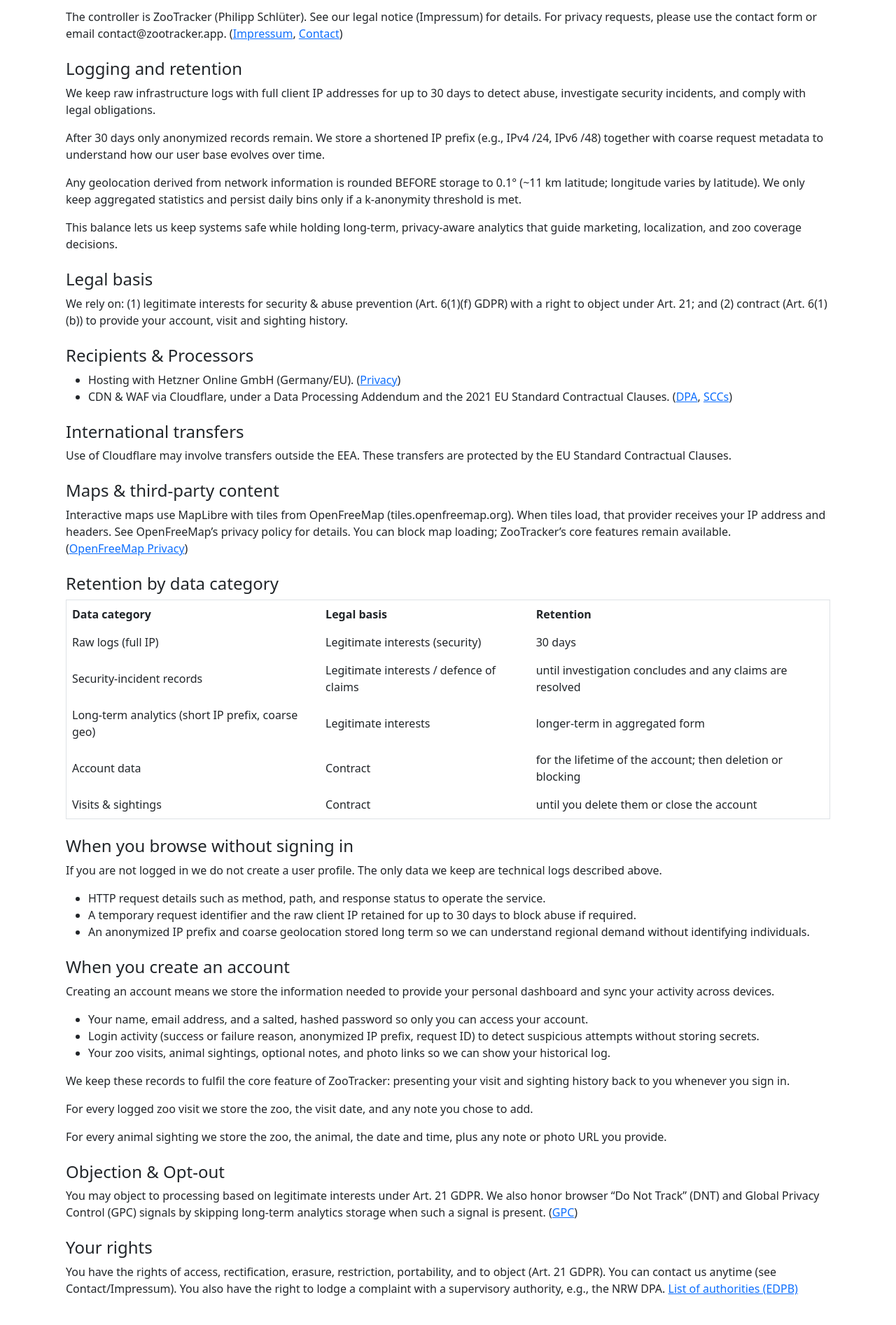
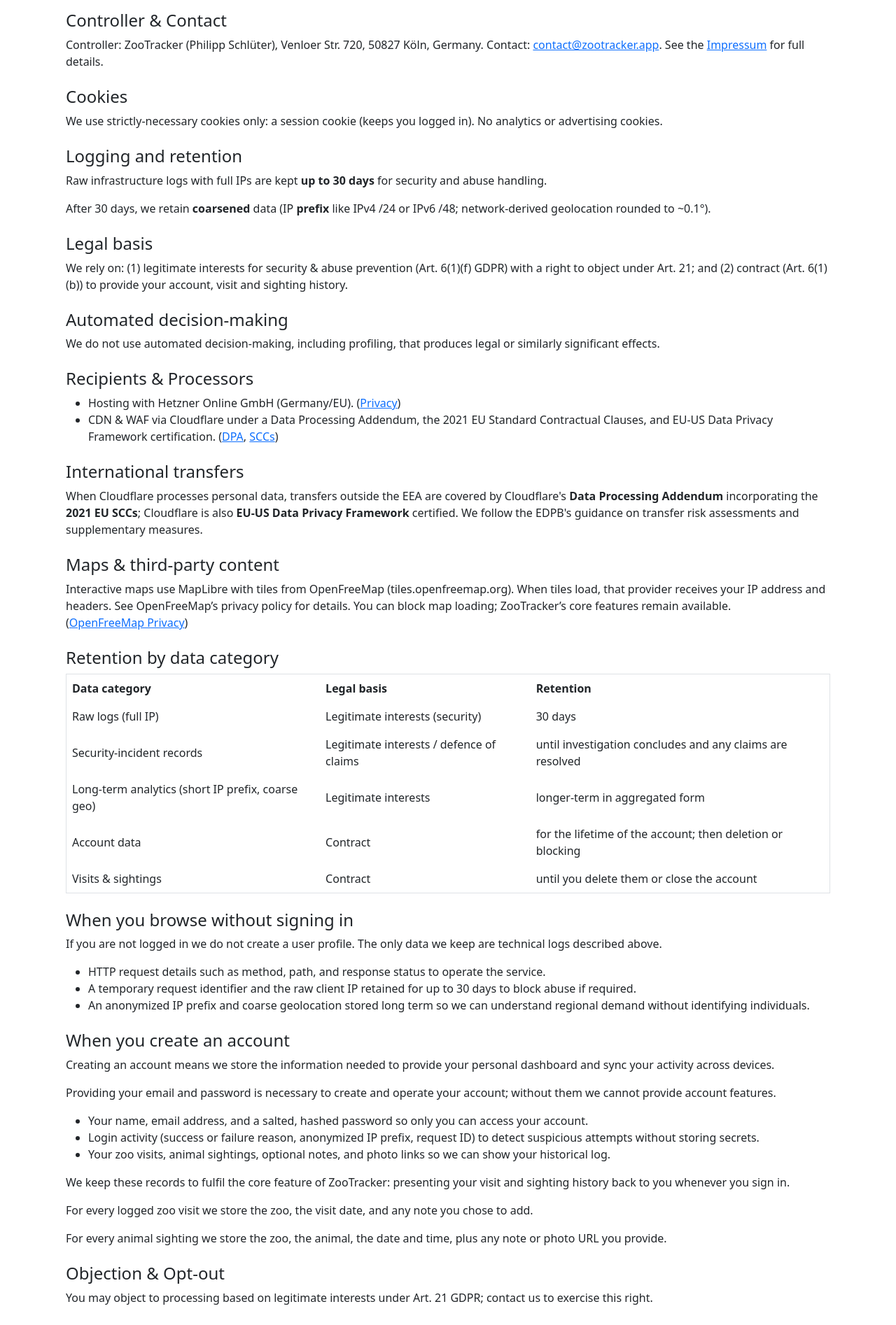
Before and after one commit to roink/zootracker-uptime, a React (Vite) app in the folder frontend/: page /en/data-protection in a window 1280 px wide. Shown: the part 231-2125 px from the top of the page at 70% size. Built offline with nearby package versions, Linux system fonts and the light colour scheme; no server answers.

Commit message:
Adjust data protection locale text and routing

```diff
--- a/frontend/src/locales/de/common.json
+++ b/frontend/src/locales/de/common.json
@@ -68,30 +68,37 @@
   "dataProtectionPage": {
     "title": "Datenschutz",
     "seoDescription": "Erfahren Sie, wie ZooTracker DSGVO-Grundsätze umsetzt, Protokolle verarbeitet und Sichtungen speichert.",
+    "lastUpdated": "Zuletzt aktualisiert: 22. September 2025.",
     "intro": "Wir schützen Ihre personenbezogenen Daten und halten uns an die DSGVO. Auf dieser Seite erklären wir, welche Daten wir speichern, wie lange wir sie aufbewahren und zu welchem Zweck wir sie verarbeiten.",
     "controller": {
       "title": "Verantwortlicher & Kontakt",
-      "text": "Verantwortlich ist ZooTracker (Philipp Schlüter). Die Anbieterkennzeichnung (Impressum) finden Sie unter „Impressum“. Für Anfragen zum Datenschutz nutzen Sie bitte das Kontaktformular oder schreiben Sie an contact@zootracker.app."
+      "text": "Verantwortlicher: ZooTracker (Philipp Schlüter), Venloer Str. 720, 50827 Köln, Deutschland. Kontakt: <email>contact@zootracker.app</email>. Vollständige Angaben im <impressum>Impressum</impressum>."
+    },
+    "cookies": {
+      "title": "Cookies",
+      "text": "Wir setzen ausschließlich unbedingt erforderliche Cookies ein: ein Sitzungscookie (hält Sie angemeldet). Keine Analyse- oder Werbe-Cookies."
     },
     "logging": {
       "title": "Protokollierung und Aufbewahrung",
-      "raw": "Wir bewahren Rohprotokolle mit vollständigen IP-Adressen bis zu 30 Tage lang auf, um Missbrauch zu erkennen, Sicherheitsvorfälle zu untersuchen und gesetzlichen Pflichten nachzukommen.",
-      "anonymized": "Nach 30 Tagen bleiben nur anonymisierte Einträge erhalten. Wir speichern das maskierte /24- (IPv4) bzw. gekürzte IPv6-Präfix (z. B. /48) gemeinsam mit groben Anfrage-Metadaten, um Veränderungen unserer Nutzerschaft langfristig zu verstehen.",
-      "geolocation": "Geolokalisierungsdaten aus Netzwerk-Informationen runden wir VOR der Speicherung auf 0,1° (≈ 11 km in der Breite; die Länge variiert mit dem Breitengrad) und speichern nur aggregierte Auswertungen. Tages-Statistiken werden nur dauerhaft gespeichert, wenn ein Schwellenwert (k-Anonymität) erreicht ist.",
-      "justification": "So halten wir unsere Systeme sicher und besitzen dennoch langfristige, datenschutzfreundliche Analysen für Marketing-, Lokalisierungs- und Zoo-Schwerpunktentscheidungen."
+      "raw": "Rohprotokolle der Infrastruktur mit vollständigen IP-Adressen speichern wir <strong>bis zu 30 Tage</strong> lang zur Sicherstellung der Sicherheit und Missbrauchsabwehr.",
+      "anonymized": "Nach 30 Tagen behalten wir nur <strong>vergröberte</strong> Daten (IP-<strong>Präfix</strong> wie IPv4 /24 oder IPv6 /48; netzbasierte Geolokation auf ~0,1° gerundet)."
     },
     "legalBasis": {
       "title": "Rechtsgrundlage",
       "text": "Wir verarbeiten Daten auf folgenden Rechtsgrundlagen: (1) Betriebssicherheit & Missbrauchsabwehr: berechtigtes Interesse (Art. 6 Abs. 1 lit. f DSGVO) mit Widerspruchsrecht nach Art. 21 DSGVO; (2) Konto, Besuche & Sichtungen: Vertragserfüllung (Art. 6 Abs. 1 lit. b DSGVO)."
     },
+    "automated": {
+      "title": "Automatisierte Entscheidungen",
+      "text": "Wir setzen keine automatisierten Entscheidungen einschließlich Profiling ein, die rechtliche oder ähnlich erhebliche Wirkungen entfalten."
+    },
     "processors": {
       "title": "Empfänger & Auftragsverarbeiter",
       "hetzner": "Hosting bei Hetzner Online GmbH (Deutschland/EU).",
-      "cloudflare": "Content Delivery & WAF über Cloudflare, mit Datenverarbeitungsvereinbarung und Standardvertragsklauseln."
+      "cloudflare": "Content Delivery & WAF über Cloudflare mit Datenverarbeitungsvereinbarung, den EU-Standardvertragsklauseln 2021 und EU-US Data Privacy Framework-Zertifizierung."
     },
     "transfers": {
       "title": "Datenübermittlungen in Drittländer",
-      "text": "Bei Nutzung von Cloudflare kann es zu Übermittlungen außerhalb des EWR kommen. Diese sind durch EU-Standardvertragsklauseln abgesichert."
+      "text": "Wenn Cloudflare personenbezogene Daten verarbeitet, werden Übermittlungen außerhalb des EWR durch Cloudflares <strong>Data Processing Addendum</strong> mit den <strong>EU-Standardvertragsklauseln 2021</strong> abgesichert; Cloudflare ist zudem nach dem <strong>EU-US Data Privacy Framework</strong> zertifiziert. Wir folgen den Leitlinien des EDSA zu Transfer-Folgenabschätzungen und ergänzenden Maßnahmen."
     },
     "maps": {
       "title": "Karten & Drittanbieter-Inhalte",
@@ -120,6 +127,7 @@
     "loggedIn": {
       "title": "Wenn Sie ein Konto anlegen",
       "description": "Mit einem Konto speichern wir die Informationen, die wir für Ihr persönliches Dashboard und die geräteübergreifende Synchronisierung benötigen.",
+      "requirement": "Ihre E-Mail-Adresse und Ihr Passwort sind erforderlich, um Ihr Konto anzulegen und zu betreiben; ohne diese Angaben können wir keine Konto-Funktionen bereitstellen.",
       "items": {
         "account": "Ihren Namen, Ihre E-Mail-Adresse und ein gesalzenes, gehashtes Passwort, damit nur Sie auf Ihr Konto zugreifen können.",
         "security": "Anmeldeaktivitäten (Erfolgs- oder Fehlergrund, anonymisiertes IP-Präfix, Anfrage-ID), um verdächtige Versuche ohne Geheimnisse zu protokollieren.",
@@ -131,11 +139,11 @@
     },
     "optOut": {
       "title": "Widerspruch & Opt-out",
-      "text": "Sie können der Verarbeitung zu Zwecken berechtigter Interessen nach Art. 21 DSGVO widersprechen. Zudem respektieren wir „Do Not Track“ (DNT) und Global Privacy Control (GPC) Signale, indem wir keine langfristigen Analysedaten speichern, wenn ein solches Signal aktiv ist."
+      "text": "Sie können der Verarbeitung auf Grundlage berechtigter Interessen nach Art. 21 DSGVO widersprechen; kontaktieren Sie uns zur Ausübung dieses Rechts."
     },
     "rights": {
       "title": "Ihre Rechte",
-      "text": "Sie haben insbesondere das Recht auf Auskunft, Berichtigung, Löschung, Einschränkung, Datenübertragbarkeit sowie Widerspruch (Art. 21 DSGVO). Sie können sich jederzeit an uns wenden (Kontakt/Impressum). Außerdem haben Sie das Recht, sich bei einer Aufsichtsbehörde zu beschweren, z. B. bei der LDI NRW."
+      "text": "Sie haben insbesondere das Recht auf Auskunft, Berichtigung, Löschung, Einschränkung, Datenübertragbarkeit sowie Widerspruch (Art. 21 DSGVO). Sie können sich jederzeit an uns wenden (Kontakt/Impressum). Sie können sich bei jeder EU-Aufsichtsbehörde beschweren; vor Ort ist dies die <authority>Landesbeauftragte für Datenschutz und Informationsfreiheit NRW</authority>."
     }
   }
 }
--- a/frontend/src/locales/en/common.json
+++ b/frontend/src/locales/en/common.json
@@ -68,30 +68,37 @@
   "dataProtectionPage": {
     "title": "Data Protection",
     "seoDescription": "Learn how ZooTracker applies GDPR principles, handles logs, and stores user sightings.",
+    "lastUpdated": "Last updated: 22 September 2025.",
     "intro": "We protect your personal data and follow the GDPR. This page outlines what we store, how long we keep it, and why we process it.",
     "controller": {
       "title": "Controller & Contact",
-      "text": "The controller is ZooTracker (Philipp Schlüter). See our legal notice (Impressum) for details. For privacy requests, please use the contact form or email contact@zootracker.app."
+      "text": "Controller: ZooTracker (Philipp Schlüter), Venloer Str. 720, 50827 Köln, Germany. Contact: <email>contact@zootracker.app</email>. See the <impressum>Impressum</impressum> for full details."
+    },
+    "cookies": {
+      "title": "Cookies",
+      "text": "We use strictly-necessary cookies only: a session cookie (keeps you logged in). No analytics or advertising cookies."
     },
     "logging": {
       "title": "Logging and retention",
-      "raw": "We keep raw infrastructure logs with full client IP addresses for up to 30 days to detect abuse, investigate security incidents, and comply with legal obligations.",
-      "anonymized": "After 30 days only anonymized records remain. We store a shortened IP prefix (e.g., IPv4 /24, IPv6 /48) together with coarse request metadata to understand how our user base evolves over time.",
-      "geolocation": "Any geolocation derived from network information is rounded BEFORE storage to 0.1° (~11 km latitude; longitude varies by latitude). We only keep aggregated statistics and persist daily bins only if a k-anonymity threshold is met.",
-      "justification": "This balance lets us keep systems safe while holding long-term, privacy-aware analytics that guide marketing, localization, and zoo coverage decisions."
+      "raw": "Raw infrastructure logs with full IPs are kept <strong>up to 30 days</strong> for security and abuse handling.",
+      "anonymized": "After 30 days, we retain <strong>coarsened</strong> data (IP <strong>prefix</strong> like IPv4 /24 or IPv6 /48; network-derived geolocation rounded to ~0.1°)."
     },
     "legalBasis": {
       "title": "Legal basis",
       "text": "We rely on: (1) legitimate interests for security & abuse prevention (Art. 6(1)(f) GDPR) with a right to object under Art. 21; and (2) contract (Art. 6(1)(b)) to provide your account, visit and sighting history."
     },
+    "automated": {
+      "title": "Automated decision-making",
+      "text": "We do not use automated decision-making, including profiling, that produces legal or similarly significant effects."
+    },
     "processors": {
       "title": "Recipients & Processors",
       "hetzner": "Hosting with Hetzner Online GmbH (Germany/EU).",
-      "cloudflare": "CDN & WAF via Cloudflare, under a Data Processing Addendum and the 2021 EU Standard Contractual Clauses."
+      "cloudflare": "CDN & WAF via Cloudflare under a Data Processing Addendum, the 2021 EU Standard Contractual Clauses, and EU-US Data Privacy Framework certification."
     },
     "transfers": {
       "title": "International transfers",
-      "text": "Use of Cloudflare may involve transfers outside the EEA. These transfers are protected by the EU Standard Contractual Clauses."
+      "text": "When Cloudflare processes personal data, transfers outside the EEA are covered by Cloudflare's <strong>Data Processing Addendum</strong> incorporating the <strong>2021 EU SCCs</strong>; Cloudflare is also <strong>EU-US Data Privacy Framework</strong> certified. We follow the EDPB's guidance on transfer risk assessments and supplementary measures."
     },
     "maps": {
       "title": "Maps & third-party content",
@@ -120,6 +127,7 @@
     "loggedIn": {
       "title": "When you create an account",
       "description": "Creating an account means we store the information needed to provide your personal dashboard and sync your activity across devices.",
+      "requirement": "Providing your email and password is necessary to create and operate your account; without them we cannot provide account features.",
       "items": {
         "account": "Your name, email address, and a salted, hashed password so only you can access your account.",
         "security": "Login activity (success or failure reason, anonymized IP prefix, request ID) to detect suspicious attempts without storing secrets.",
@@ -131,11 +139,11 @@
     },
     "optOut": {
       "title": "Objection & Opt-out",
-      "text": "You may object to processing based on legitimate interests under Art. 21 GDPR. We also honor browser “Do Not Track” (DNT) and Global Privacy Control (GPC) signals by skipping long-term analytics storage when such a signal is present."
+      "text": "You may object to processing based on legitimate interests under Art. 21 GDPR; contact us to exercise this right."
     },
     "rights": {
       "title": "Your rights",
-      "text": "You have the rights of access, rectification, erasure, restriction, portability, and to object (Art. 21 GDPR). You can contact us anytime (see Contact/Impressum). You also have the right to lodge a complaint with a supervisory authority, e.g., the NRW DPA."
+      "text": "You have the rights of access, rectification, erasure, restriction, portability, and to object (Art. 21 GDPR). You can contact us anytime (see Contact/Impressum). You can lodge a complaint with any EU supervisory authority; locally this is the <authority>Landesbeauftragte für Datenschutz und Informationsfreiheit NRW</authority>."
     }
   }
 }
--- a/frontend/src/pages/DataProtection.jsx
+++ b/frontend/src/pages/DataProtection.jsx
@@ -1,9 +1,14 @@
 import { Trans, useTranslation } from 'react-i18next';
+import { useParams } from 'react-router-dom';
 import Seo from '../components/Seo';
 
 // Detailed data protection information for the application.
 export default function DataProtectionPage() {
   const { t, i18n } = useTranslation();
+  const { lang } = useParams();
+  const locale = (lang ?? i18n.language ?? 'en');
+  const langSegment = locale.split('-')[0] || 'en';
+  const impressumHref = `/${langSegment}/impress`;
 
   return (
     <div className="container py-4">
@@ -12,38 +17,64 @@
         description={t('dataProtectionPage.seoDescription')}
       />
       <h2 className="text-2xl font-semibold">{t('dataProtectionPage.title')}</h2>
+      <p className="text-sm text-gray-600">{t('dataProtectionPage.lastUpdated')}</p>
       <p>{t('dataProtectionPage.intro')}</p>
 
       {/* Controller & Contact (no DPO) */}
       <section className="mt-4">
         <h4 className="font-semibold">{t('dataProtectionPage.controller.title')}</h4>
         <p>
-          {t('dataProtectionPage.controller.text')}{' '}
-          {i18n.language === 'de' ? (
-            <>
-              (<a href="/de/impress" className="underline" rel="noopener noreferrer">Impressum</a>,{' '}
-              <a href="/de/contact" className="underline" rel="noopener noreferrer">Kontakt</a>)
-            </>
-          ) : (
-            <>
-              (<a href="/de/impress" className="underline" rel="noopener noreferrer">Impressum</a>,{' '}
-              <a href="/de/contact" className="underline" rel="noopener noreferrer">Contact</a>)
-            </>
-          )}
+          <Trans
+            i18nKey="dataProtectionPage.controller.text"
+            components={{
+              email: (
+                <a
+                  href="mailto:contact@zootracker.app"
+                  className="underline"
+                  rel="noopener noreferrer"
+                />
+              ),
+              impressum: (
+                <a
+                  href={impressumHref}
+                  className="underline"
+                  rel="noopener noreferrer"
+                />
+              ),
+            }}
+          />
         </p>
       </section>
 
       <section className="mt-4">
+        <h4 className="font-semibold">{t('dataProtectionPage.cookies.title')}</h4>
+        <p>{t('dataProtectionPage.cookies.text')}</p>
+      </section>
+
+      <section className="mt-4">
         <h4>{t('dataProtectionPage.logging.title')}</h4>
-        <p>{t('dataProtectionPage.logging.raw')}</p>
-        <p>{t('dataProtectionPage.logging.anonymized')}</p>
-        <p>{t('dataProtectionPage.logging.geolocation')}</p>
-        <p>{t('dataProtectionPage.logging.justification')}</p>
+        <p>
+          <Trans
+            i18nKey="dataProtectionPage.logging.raw"
+            components={{ strong: <strong /> }}
+          />
+        </p>
+        <p>
+          <Trans
+            i18nKey="dataProtectionPage.logging.anonymized"
+            components={{ strong: <strong /> }}
+          />
+        </p>
       </section>
 
       <section className="mt-4">
         <h4>{t('dataProtectionPage.legalBasis.title')}</h4>
         <p>{t('dataProtectionPage.legalBasis.text')}</p>
+      </section>
+
+      <section className="mt-4">
+        <h4>{t('dataProtectionPage.automated.title')}</h4>
+        <p>{t('dataProtectionPage.automated.text')}</p>
       </section>
 
       {/* Processors & Transfers */}
@@ -64,7 +95,12 @@
 
       <section className="mt-4">
         <h4 className="font-semibold">{t('dataProtectionPage.transfers.title')}</h4>
-        <p>{t('dataProtectionPage.transfers.text')}</p>
+        <p>
+          <Trans
+            i18nKey="dataProtectionPage.transfers.text"
+            components={{ strong: <strong /> }}
+          />
+        </p>
       </section>
 
       {/* Maps / third-party */}
@@ -116,6 +152,7 @@
       <section className="mt-4">
         <h4>{t('dataProtectionPage.loggedIn.title')}</h4>
         <p>{t('dataProtectionPage.loggedIn.description')}</p>
+        <p>{t('dataProtectionPage.loggedIn.requirement')}</p>
         <ul>
           <li>{t('dataProtectionPage.loggedIn.items.account')}</li>
           <li>{t('dataProtectionPage.loggedIn.items.security')}</li>
@@ -129,20 +166,25 @@
       {/* Objection & Opt-out */}
       <section className="mt-4">
         <h4 className="font-semibold">{t('dataProtectionPage.optOut.title')}</h4>
-        <p>{t('dataProtectionPage.optOut.text')}{' '}
-          (<a href="https://globalprivacycontrol.org/" className="underline" target="_blank" rel="noopener noreferrer">GPC</a>)
-        </p>
+        <p>{t('dataProtectionPage.optOut.text')}</p>
       </section>
 
       <section className="mt-4">
         <h4>{t('dataProtectionPage.rights.title')}</h4>
         <p>
-          {t('dataProtectionPage.rights.text')}{' '}
-          {i18n.language === 'de' ? (
-            <a href="https://www.ldi.nrw.de/kontakt/ihre-beschwerde" className="underline" target="_blank" rel="noopener noreferrer">LDI&nbsp;NRW</a>
-          ) : (
-            <a href="https://www.edpb.europa.eu/about-edpb/about-edpb/members_en" className="underline" target="_blank" rel="noopener noreferrer">List of authorities (EDPB)</a>
-          )}
+          <Trans
+            i18nKey="dataProtectionPage.rights.text"
+            components={{
+              authority: (
+                <a
+                  href="https://www.ldi.nrw.de/kontakt/ihre-beschwerde"
+                  className="underline"
+                  target="_blank"
+                  rel="noopener noreferrer"
+                />
+              ),
+            }}
+          />
         </p>
       </section>
     </div>
```
